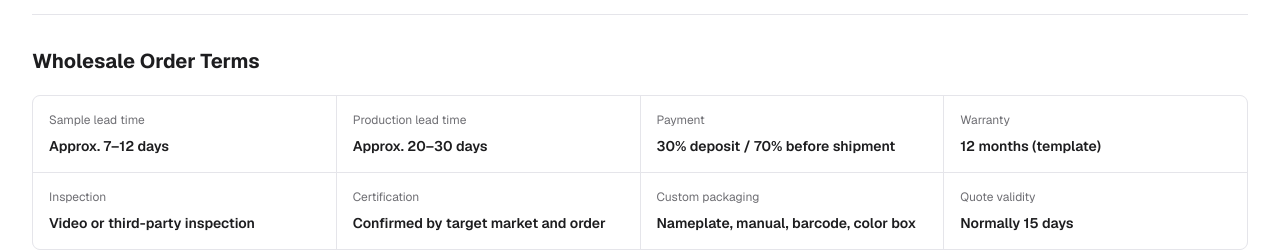
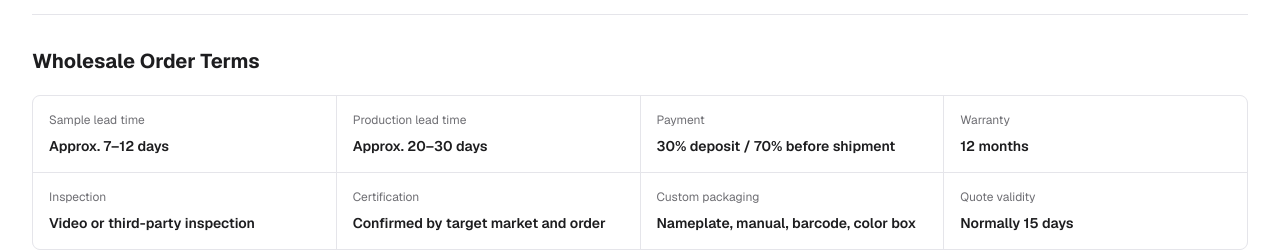
Before and after one commit to kanv34-bot/sfireplace, a Next.js app: page /en/products/p3_14 in a window 1280 px wide. Shown: the part 2280-2532 px from the top of the page. Built offline with nearby package versions, Linux system fonts and the light colour scheme.

Commit message:
Remove warranty template wording

```diff
--- a/src/app/[lang]/products/[id]/page.tsx
+++ b/src/app/[lang]/products/[id]/page.tsx
@@ -841,7 +841,7 @@ export default async function ProductDetailPage({
                   [localizedText(lang, "样品交期", "Sample lead time"), localizedText(lang, "约 7–12 天", "Approx. 7–12 days")],
                   [localizedText(lang, "量产交期", "Production lead time"), localizedText(lang, "约 20–30 天", "Approx. 20–30 days")],
                   [localizedText(lang, "付款方式", "Payment"), "30% deposit / 70% before shipment"],
-                  [localizedText(lang, "质保期", "Warranty"), localizedText(lang, "12 个月（建议模板）", "12 months (template)")],
+                  [localizedText(lang, "质保期", "Warranty"), localizedText(lang, "12 个月", "12 months")],
                   [localizedText(lang, "验货", "Inspection"), localizedText(lang, "支持视频验货或第三方验货", "Video or third-party inspection")],
                   [localizedText(lang, "认证", "Certification"), localizedText(lang, "按目标市场和订单要求确认", "Confirmed by target market and order")],
                   [localizedText(lang, "包装定制", "Custom packaging"), localizedText(lang, "铭牌、说明书、条码、彩箱", "Nameplate, manual, barcode, color box")],
```
